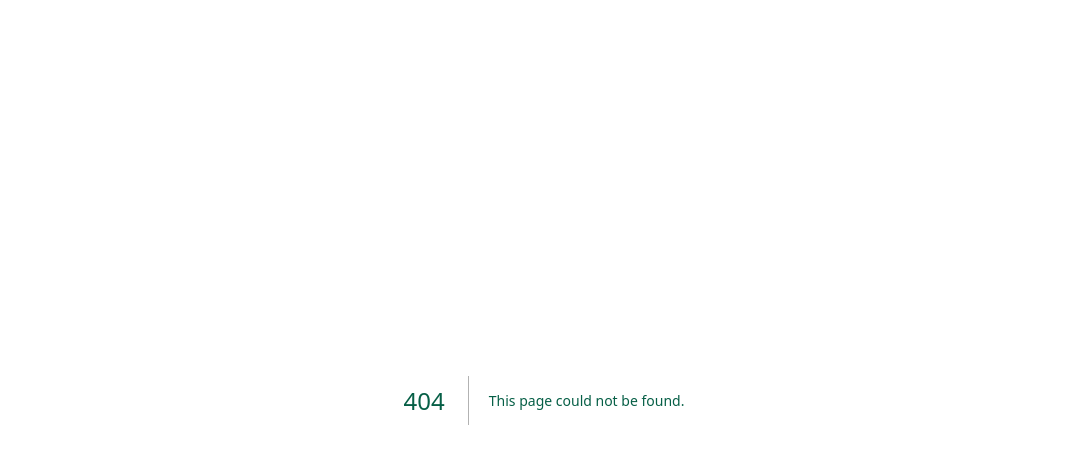
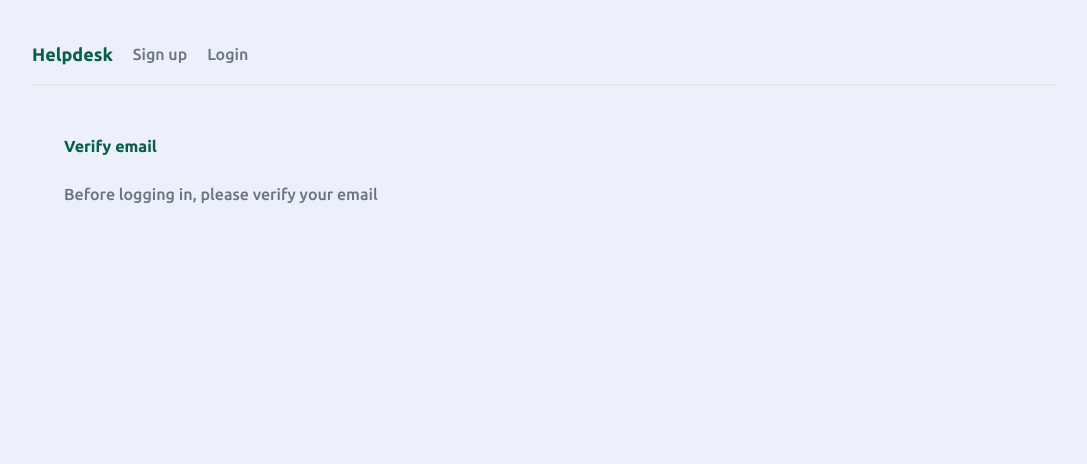
Before and after one commit to krishpri23/helpdesk-nextjs, a Next.js app: page /verify in a window 1280 px wide. Before the commit this address had no page. Shown: the top 464 px of the page, without its empty margins (96-1183 px from the left). Built offline with nearby package versions, Linux system fonts and the light colour scheme.

Commit message:
added supabase basic auth

```diff
--- a/app/(auth)/AuthForm.jsx
+++ b/app/(auth)/AuthForm.jsx
@@ -2,13 +2,15 @@
 
 import React, { useState } from "react";
 
-export default function AuthForm() {
+export default function AuthForm({ handleSubmit }) {
   const [email, setEmail] = useState("");
   const [password, setPassword] = useState("");
 
   return (
     <section>
-      <form>
+      {/* passing email & password props to handle the submission */}
+      <form onSubmit={(e) => handleSubmit(e, email, password)}>
+        {" "}
         <input
           type="text"
           name="email"
--- a/app/(auth)/login/page.jsx
+++ b/app/(auth)/login/page.jsx
@@ -4,7 +4,7 @@ import AuthForm from "../AuthForm";
 export default function LoginPage() {
   const handleSubmit = async (e, email, password) => {
     e.preventDefault();
-    console.log(`SIGN UP :${email}, ${password}`);
+    console.log(email, password);
   };
 
   return (
--- a/app/(auth)/signup/page.jsx
+++ b/app/(auth)/signup/page.jsx
@@ -1,14 +1,40 @@
 "use client";
+import { useState } from "react";
 import AuthForm from "../AuthForm";
+import { createClientComponentClient } from "@supabase/auth-helpers-nextjs";
+import { useRouter } from "next/navigation";
 
 export default function SignupPage() {
+  const [formError, setFormError] = useState("");
+  const router = useRouter();
+
   const handleSubmit = async (e, email, password) => {
     e.preventDefault();
-    console.log(`SIGN UP :${email}, ${password}`);
+    console.log(email, password);
+
+    const supabase = createClientComponentClient();
+
+    const { error } = await supabase.auth.signUp({
+      email,
+      password,
+      // location.origin returns the main part of url, callback handles email verification
+      options: {
+        emailRedirectTo: `${location.origin}/api/auth/callback`,
+      },
+    });
+
+    if (formError) {
+      setFormError(error.message);
+    }
+
+    if (!formError) {
+      router.push("/verify");
+    }
   };
   return (
     <main>
       <h2> Signup</h2>
+      {formError && <p> Sorry, unable to sign up. {formError} </p>}
       <AuthForm handleSubmit={handleSubmit} />
     </main>
   );
--- /dev/null
+++ b/app/(auth)/verify/page.jsx
@@ -0,0 +1,10 @@
+import React from "react";
+
+export default function Verify() {
+  return (
+    <main>
+      <h2> Verify email</h2>
+      <p>Before logging in, please verify your email</p>
+    </main>
+  );
+}
```
